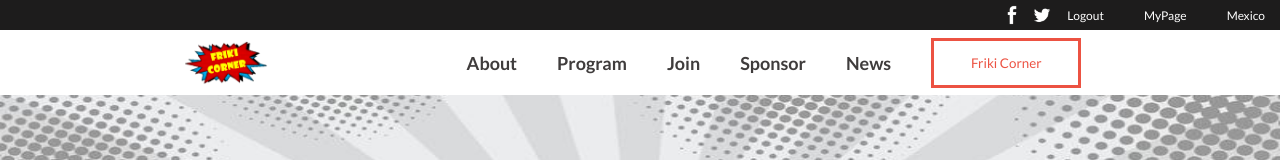
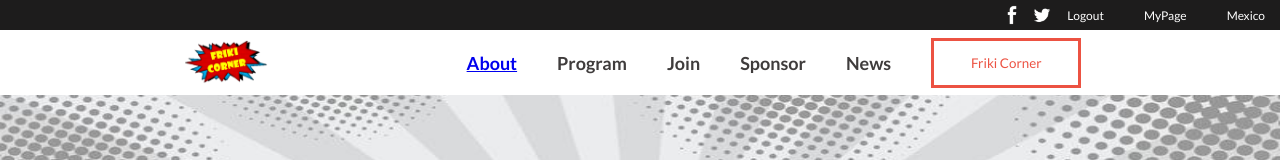
Before and after one commit to AndreaM2429/Capstone_project_Conference_page, a website: page index.html in a window 1280 px wide. Shown: the top 160 px of the page. Drawn offline with Linux system fonts and the light colour scheme.

Commit message:
Add link to about page

```diff
--- a/index.html
+++ b/index.html
@@ -21,9 +21,9 @@
           </ul>
         </div>
         <div class="desktop flexrowDesk navdesk">
-          <img src="Img/logo.png" alt="">
+          <a href="index.html"><img src="Img/logo.png" alt="Friki Corner"></a>
           <ul class="ul flexrow">
-            <li>About</li>
+            <li><a href="pages/about.html">About</a></li>
             <li>Program</li>
             <li>Join</li>
             <li>Sponsor</li>
```
